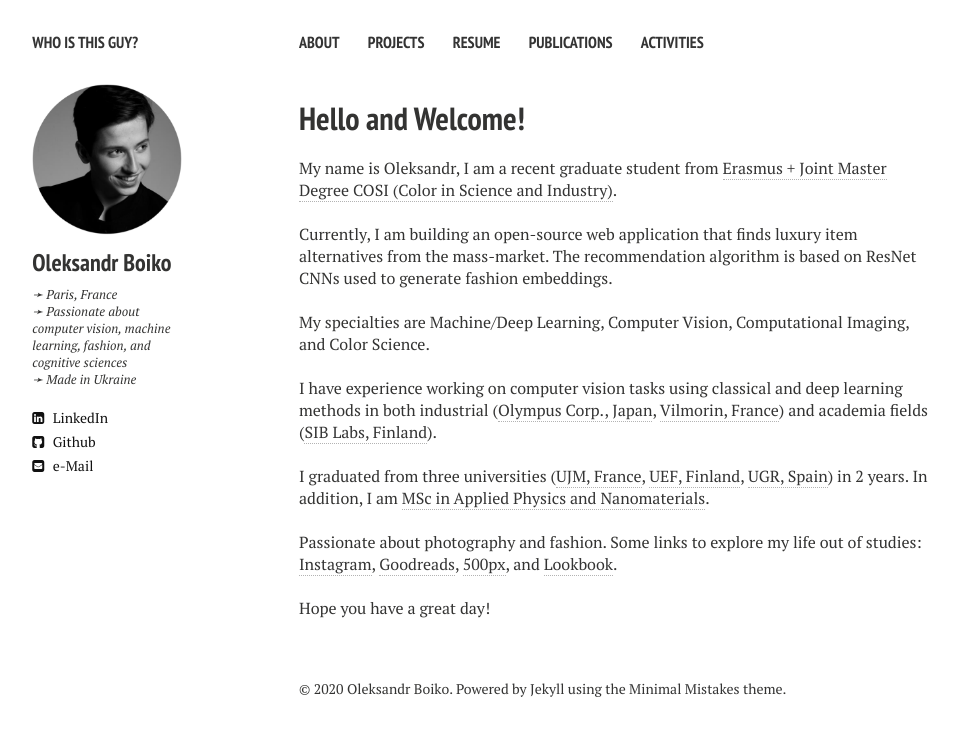
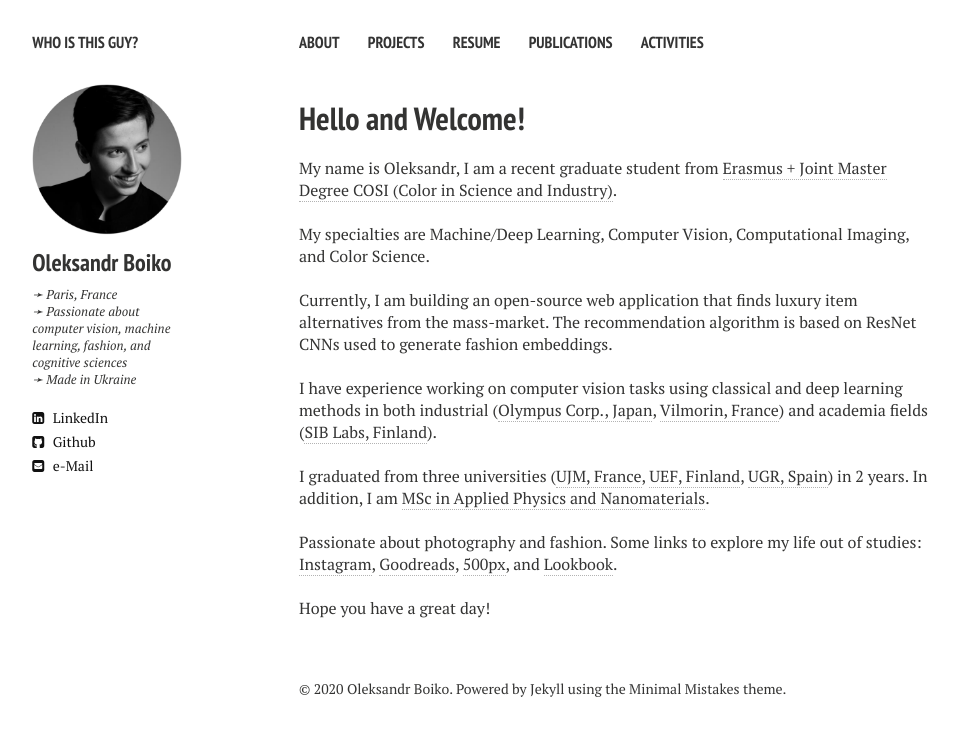
Before and after one commit to alexanch/alexanch.github.io, a Jekyll site: the page built from about.md, in a window 1280 px wide. Shown: the top 736 px of the page, without its empty margins (21-979 px from the left). Built offline with Jekyll 4.4.1, drawn with Linux system fonts in a browser that asks for light colours; nearby versions of some CDN libraries.

Commit message:
Update about.md

```diff
--- a/about.md
+++ b/about.md
@@ -7,9 +7,9 @@ tags: [Jekyll, theme, responsive, blog, template]
 
 My name is Oleksandr, I am a recent graduate student from [Erasmus + Joint Master Degree COSI (Color in Science and Industry)](https://cosi-master.eu/cosi-master-degree/).
 <br /><br />
+My specialties are Machine/Deep Learning, Computer Vision, Computational Imaging, and Color Science.
+<br /><br />
 Currently, I am building an open-source web application that finds luxury item alternatives from the mass-market. The recommendation algorithm is based on ResNet CNNs used to generate fashion embeddings.
-<br /><br />
-My specialties are Machine/Deep Learning, Computer Vision, Computational Imaging, and Color Science.
 <br /><br />
 I have experience working on computer vision tasks using classical and deep learning methods in both industrial ([Olympus Corp., Japan](https://www.olympus-global.com/), [Vilmorin, France](https://en.wikipedia.org/wiki/Vilmorin)) and academia fields ([SIB Labs, Finland](https://www.uef.fi/web/siblabs/color-research-laboratory)).
 <br /><br />
```
